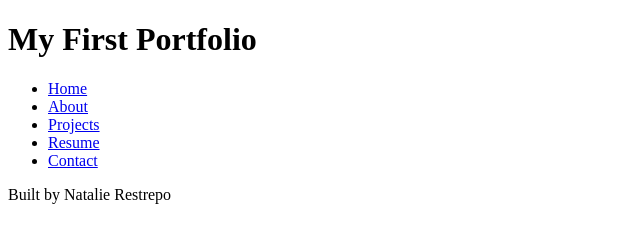
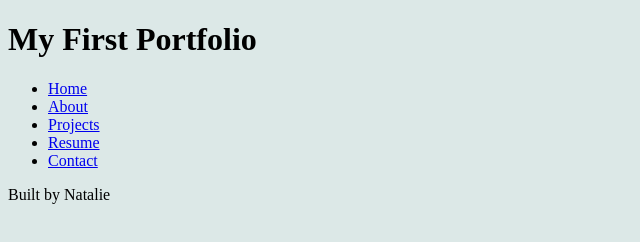
Before and after one commit to 03nani/myfirstportfolio, a plain HTML site: page index.html in a window 1280 px wide. Shown: the whole page, without its empty margins (0-640 px from the left). Drawn offline with Linux system fonts and the light colour scheme.

Commit message:
updated html with linked css

```diff
--- a/index.html
+++ b/index.html
@@ -3,6 +3,7 @@
 <head>
     <meta charset="UTF-8">
     <meta name="viewport" content="width=device-width, initial-scale=1.0">
+    <link rel="stylesheet" href="styles.css">
     <title>My First Portfolio</title>
 </head>
 <body>
@@ -23,7 +24,7 @@
 
     </main>
     <footer>
-        <p>Built by Natalie Restrepo</p>
+        <p>Built by Natalie </p>
     </footer>
 </body>
 </html>
--- /dev/null
+++ b/styles.css
@@ -0,0 +1,13 @@
+/* CSS by Natalie Restrepo */
+/* Color Palette
+warm gray= #444143
+lighter gray= #A19E9D
+light gray= #E2E2DA
+white= #FAFCFF
+mint= #DCE8E7
+*/
+
+/* GLOBAL (base) MOBILE FIRST */
+body {
+    background-color:#DCE8E7;
+}
```
Also changed, not shown: about.html (+1 -0 lines), contact.html (+1 -0 lines), projects.html (+1 -0 lines), resume.html (+1 -0 lines).
